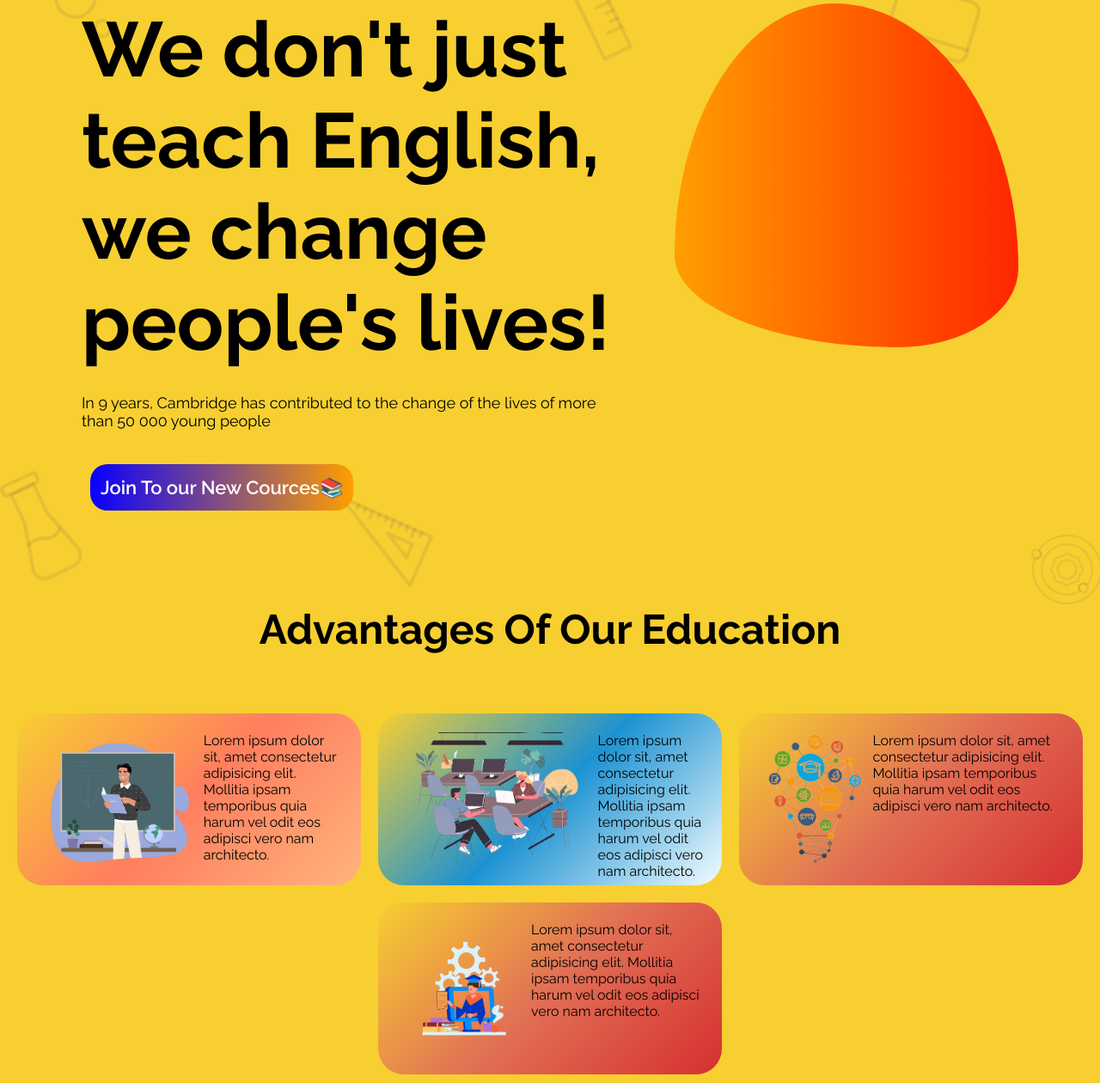
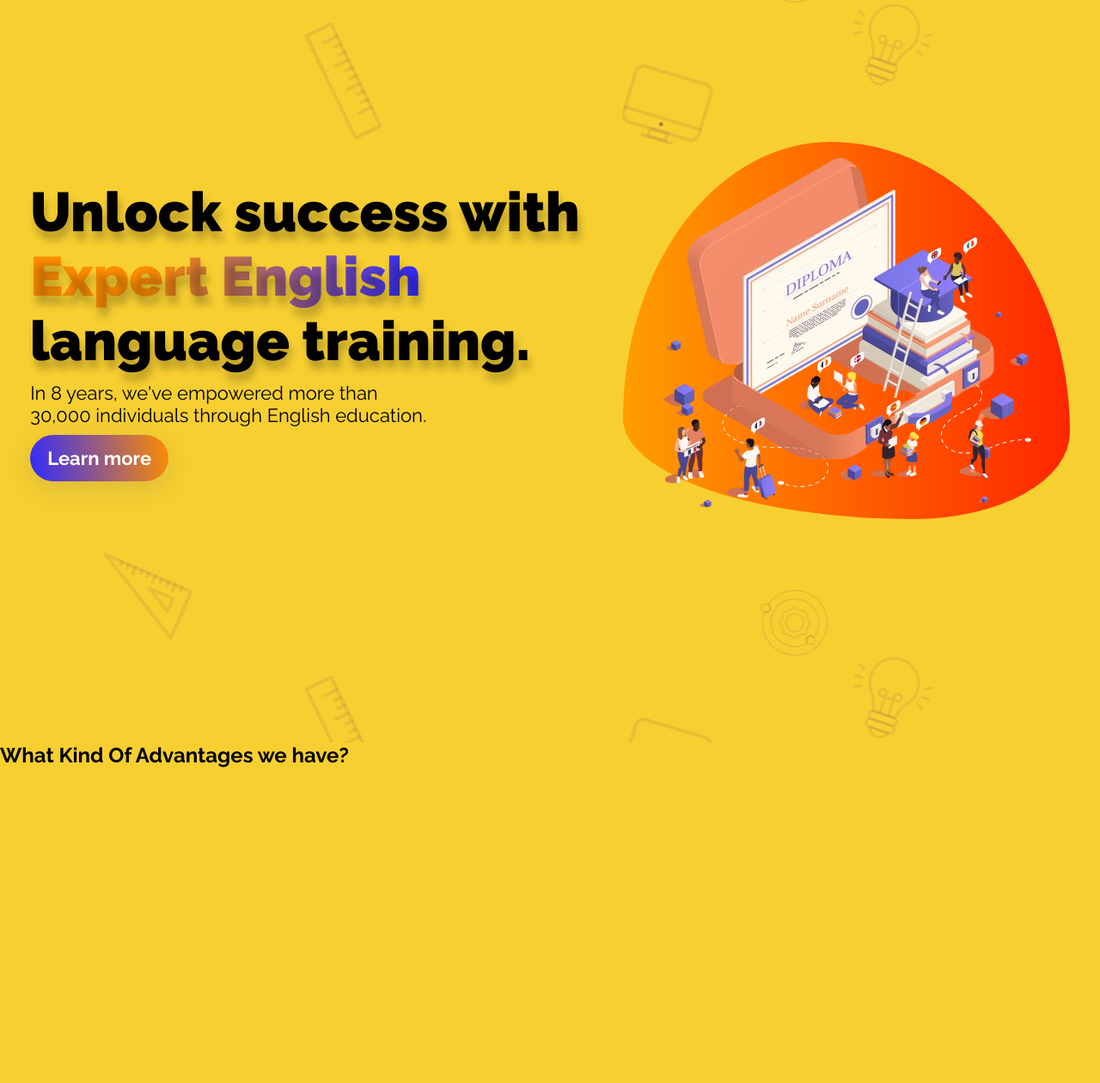
Before and after one commit to Bakhriddinow/git-bobschool, a website: page index.html in a window 1280 px wide. Shown: the part 96-1356 px from the top of the page at 86% size. After the commit the page ends 989 px from the top, so only its background shows below. Drawn offline with nearby package versions, Linux system fonts and the light colour scheme.

Commit message:
add remake header- part

```diff
--- a/index.html
+++ b/index.html
@@ -3,7 +3,7 @@
   <head>
     <meta charset="UTF-8" />
     <meta name="viewport" content="width=device-width, initial-scale=1.0" />
-    <link rel="stylesheet" href="node_modules/boxicons/css/boxicons.min.css">
+    <link rel="stylesheet" href="node_modules/boxicons/css/boxicons.min.css" />
     <link rel="icon" href="assets/favicons/favicon.png" />
     <link rel="stylesheet" href="styles.css" />
     <title>Bob SCHOOL</title>
@@ -23,53 +23,30 @@
         <li><a href="#">Contact US</a></li>
       </ul>
       <button id="menu">Menu</button>
-
     </nav>
     <header>
-      <div class="header-conts">
-        <div class="desciption">
-          <h1>We don't just <br>teach English, <br> we change <br> people's lives!</h1>
-          <p>In 9 years, Cambridge has contributed to the change of the lives of more than 50 000 young people</p>
-          <button id="Join">Join To our New Cources📚 </button>
+      <div class="description">
+        <h1>
+          Unlock success with <br />
+          <span id="main-txt-h1">Expert English</span> <br />language training.
+        </h1>
+        <p>
+          In 8 years, we've empowered more than <br />
+          30,000 individuals through English education.
+        </p>
+        <button>Learn more</button>
       </div>
-        <div class="header-hero-img">
-          <div id="fancy-hero-shape"></div>
+      <div id="hero">
+        <div id="fancy-hero-shape">
+          <img src="assets/header-bg-img/header-hero-img/hero-img.png" alt="" />
         </div>
       </div>
     </header>
+    <main>
+      <div id="advantages-part">
+        <h2>What Kind Of Advantages we have?</h2>
+        <div id="advanteges-container">
 
-    <main>
-      <div id="advantages-sec">
-        <h2 id="title">Advantages Of Our Education</h2>
-        <div id="advantage-container">
-          <div id="adv-content">
-            <img src="assets/main/advnatges-imgs/pro-teachers.png" alt="">
-            <div id="adv-description">
-              <h2></h2>
-              <p>Lorem ipsum dolor sit, amet consectetur adipisicing elit. Mollitia ipsam temporibus quia harum vel odit eos adipisci vero nam architecto.</p>
-            </div>
-          </div>
-          <div id="adv-content">
-            <img src="assets/main/advnatges-imgs/co-working.png" alt="">
-            <div id="adv-description">
-              <h2></h2>
-              <p>Lorem ipsum dolor sit, amet consectetur adipisicing elit. Mollitia ipsam temporibus quia harum vel odit eos adipisci vero nam architecto.</p>
-            </div>
-          </div>
-          <div id="adv-content">
-            <img src="assets/main/advnatges-imgs/uniq-curc.png" alt="">
-            <div id="adv-description">
-              <h2></h2>
-              <p>Lorem ipsum dolor sit, amet consectetur adipisicing elit. Mollitia ipsam temporibus quia harum vel odit eos adipisci vero nam architecto.</p>
-            </div>
-          </div>
-          <div id="adv-content">
-            <img src="assets/main/advnatges-imgs/academic-support.png" alt="">
-            <div id="adv-description">
-              <h2></h2>
-              <p>Lorem ipsum dolor sit, amet consectetur adipisicing elit. Mollitia ipsam temporibus quia harum vel odit eos adipisci vero nam architecto.</p>
-            </div>
-          </div>
         </div>
       </div>
     </main>
--- a/styles.scss
+++ b/styles.scss
@@ -16,7 +16,8 @@
 }
 nav {
   z-index: 100;
-  position: fixed;
+  position: absolute;
+  top: 0;
   width: 100%;
   height: 80px;
   display: flex;
@@ -34,8 +35,7 @@
       }
     }
   }
-
-  button {
+  #menu {
     padding: 14px 20px;
     font-weight: 600;
     border-radius: 22px;
@@ -52,50 +52,62 @@
 }
 header {
   width: 100%;
-  height: 100vh;
+  height: 120vh;
   display: flex;
-  justify-content: center;
+  justify-content: space-around;
+  padding: 10px;
+  flex-wrap: wrap;
   align-items: center;
+  background-image: url(assets/header-bg-img/Group\ 327.png);
+  background-position: center;
   background-attachment: fixed;
-  background-repeat: no-repeat;
-  background-size: cover;
-  background-repeat: no-repeat;
-  background-image: url(assets/header-bg-img/Group\ 327.png);
-  .header-conts {
-    width: inherit;
-    display: flex;
-    justify-content: space-evenly;
-    flex-wrap: wrap;
-    padding: 20px;
 
-    .desciption {
+  .description {
     h1 {
-        font-size: clamp(33px, 10vw, 90px);
+      font-weight: 900;
+      text-shadow: 3px 10px 10px #0000003d;
+      font-size: clamp(44px, 5vw, 80px);
+      #main-txt-h1 {
+        background: -webkit-linear-gradient(
+          90deg,
+          rgba(255, 141, 0, 1) 30%,
+          rgba(48, 42, 255, 1) 100%
+        );
+        -webkit-background-clip: text;
+        -webkit-text-fill-color: transparent;
+        background: linear-gradient(
+          90deg,
+          rgba(255, 141, 0, 1) 30%,
+          rgba(48, 42, 255, 1) 100%
+        );
+        background-clip: text;
+        color: transparent;
+      }
     }
     p {
-        font-size: 18px;
-        max-width: 600px;
-        margin: 30px 0;
+      font-size: 22px;
+      margin: 10px 0;
     }
     button {
-        padding: 14px 12px;
+      padding: 14px 20px;
+      font-size: 22px;
+      font-weight: 700;
+      border-radius: 35px;
       border: none;
-        font-weight: 600;
-        border-radius: 20px;
       background: linear-gradient(
-          90deg,
-          rgba(8, 0, 255, 1) 0%,
-          rgba(255, 158, 0, 1) 100%
+        260deg,
+        rgba(255, 141, 0, 1) 0%,
+        rgba(48, 42, 255, 1) 100%
       );
       color: #fff;
-        font-size: 22px;
-        margin: 10px;
+      box-shadow: rgba(100, 100, 111, 0.2) 0px 7px 29px 0px;
     }
   }
-    .header-hero-img {
+  #hero {
     #fancy-hero-shape {
-        width: 400px;
-        height: 400px;
+      max-width: 600px;
+      max-height: 600px;
+      padding: 10px;
       background-image: linear-gradient(
         90deg,
         rgba(255, 158, 0, 1) 0%,
@@ -104,6 +116,7 @@
       border-radius: 30% 70% 70% 30% / 30% 30% 70% 70%;
       animation: infinite 20s fancyHeroShape;
       transition: 0.3s all cubic-bezier(0.075, 0.82, 0.165, 1);
+    }
     @keyframes fancyHeroShape {
       0% {
         border-radius: 30% 70% 70% 30% / 30% 30% 70% 70%;
@@ -141,60 +154,6 @@
     }
   }
 }
-  }
-}
-
-main {
-  width: 100%;
-  height: auto;
-  display: flex;
-  flex-direction: column;
-  justify-content: center;
-  #advantages-sec {
-    width: inherit;
-    height: auto;
-    display: flex;
-    flex-direction: inherit;
-    justify-content: center;
-    align-items: center;
-    #title {
-      font-size: 48px;
-    }
-    #advantage-container {
-      padding-top: 60px;
-      display: flex;
-      justify-content: center;
-
-      flex-wrap: wrap;
-      #adv-content {
-        width: 400px;
-        height: 200px;
-        padding: 22px;
-        display: flex;
-        justify-content: space-evenly;
-        margin: 10px;
-        border-radius: 30px;
-        img {
-          width: 300px;
-          object-fit: cover;
-        }
-      }
-      #adv-content:nth-child(1) {
-        background: linear-gradient(135deg, #f7cf31, #ff7e5f, #feb47b);
-      }
-      #adv-content:nth-child(2) {
-        background: linear-gradient(135deg, #f7cf31, #1c92d2, #f2fcfe);
-      }
-      #adv-content:nth-child(3) {
-        background: linear-gradient(135deg, #f7cf31, #e17055, #d63031);
-      }
-      #adv-content:nth-child(4) {
-        background: linear-gradient(135deg, #f7cf31, #e17055, #d63031);
-      }
-    }
-  }
-}
-
 @media screen and (max-width: 660px) {
   nav {
     #nav-res {
```
Also changed, not shown: assets/header-bg-img/header-hero-img/hero-img.png (added), styles.css, 1 other file. Lines whose indentation alone changed are shown as unchanged.
